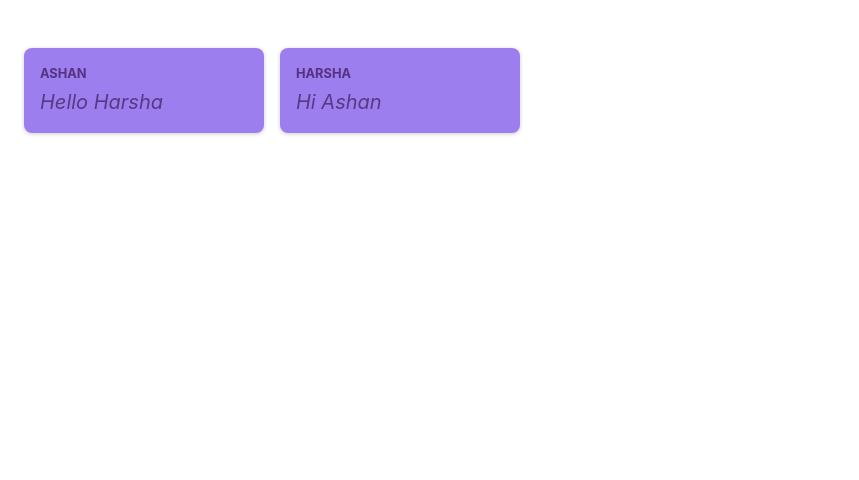
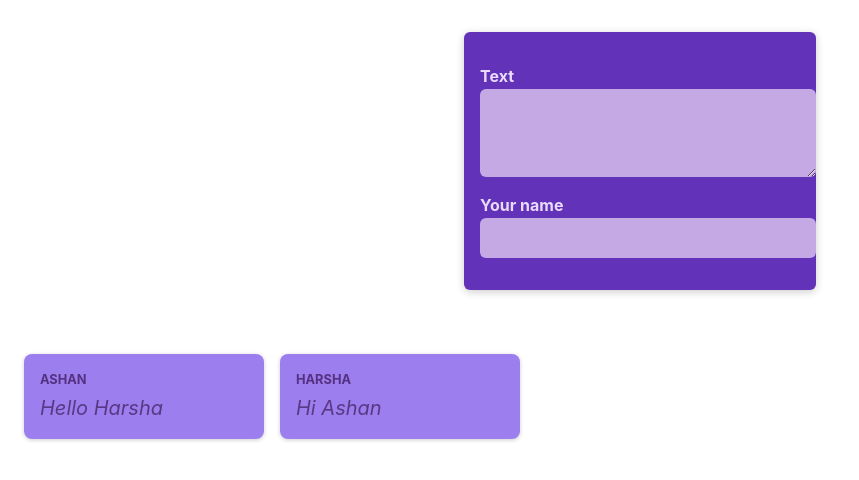
Before and after one commit to ashan24019/React, a React (Vite) app: page / in a window 1280 px wide. Shown: the top 480 px of the page, without its empty margins (0-859 px from the left). Built offline with nearby package versions, Linux system fonts and the light colour scheme.

Commit message:
Preparing the app for state management

```diff
--- /dev/null
+++ b/src/components/NewPost.jsx
@@ -0,0 +1,18 @@
+import classes from './NewPost.module.css';
+
+function NewPost() {
+  return (
+    <form className={classes.form}>
+      <p>
+        <label htmlFor="body">Text</label>
+        <textarea id="body" required rows={3} />
+      </p>
+      <p>
+        <label htmlFor="name">Your name</label>
+        <input type="text" id="name" required />
+      </p>
+    </form>
+  );
+}
+
+export default NewPost;
--- /dev/null
+++ b/src/components/NewPost.module.css
@@ -0,0 +1,55 @@
+.form {
+    background-color: #6233b9;
+    padding: 1rem;
+    width: 20rem;
+    margin: 2rem auto;
+    border-radius: 6px;
+    box-shadow: 0 2px 8px rgba(0, 0, 0, 0.2);
+}
+
+.form label {
+    display: block;
+    margin-bottom: 0.05rem;
+    color: #eadbfb;
+    font-weight: bold;
+}
+
+.form input,
+.form textarea {
+    display: block;
+    width: 100%;
+    font: inherit;
+    padding: 0.5rem;
+    border-radius: 6px;
+    border: none;
+    background-color: #c4a9e4;
+    color: #28262c;
+}
+
+.actions {
+    display: flex;
+    justify-content: flex-end;
+    gap: 0.5rem;
+}
+
+.actions button {
+    cursor: pointer;
+    font: inherit;
+    padding: 0.5rem 1.5rem;
+    border: none;
+    border-radius: 4px;
+    background-color: #34036c;
+    color: #e5d5f7;
+}
+
+.actions button:hover {
+    background-color: #23014a;
+}
+
+.actions button[type='button'] {
+    background-color: transparent;
+}
+
+.actions button[type='button']:hover {
+    color: #d1bee6;
+}
--- a/src/components/PostsList.jsx
+++ b/src/components/PostsList.jsx
@@ -1,13 +1,17 @@
+import NewPost from './NewPost';
 import Post from './Post';
 import classes from './PostList.module.css';
 
 function PostsList() {
     return (
-        <ul className={classes.posts}>
-            <Post author="Ashan" body = "Hello Harsha" />
-            <Post author="Harsha" body = "Hi Ashan" />
-        </ul>
-    )
+        <>
+            <NewPost />
+            <ul className={classes.posts}>
+                <Post author="Ashan" body = "Hello Harsha" />
+                <Post author="Harsha" body = "Hi Ashan" />
+            </ul>
+        </>
+    );
 }
 
 export default PostsList;
```
